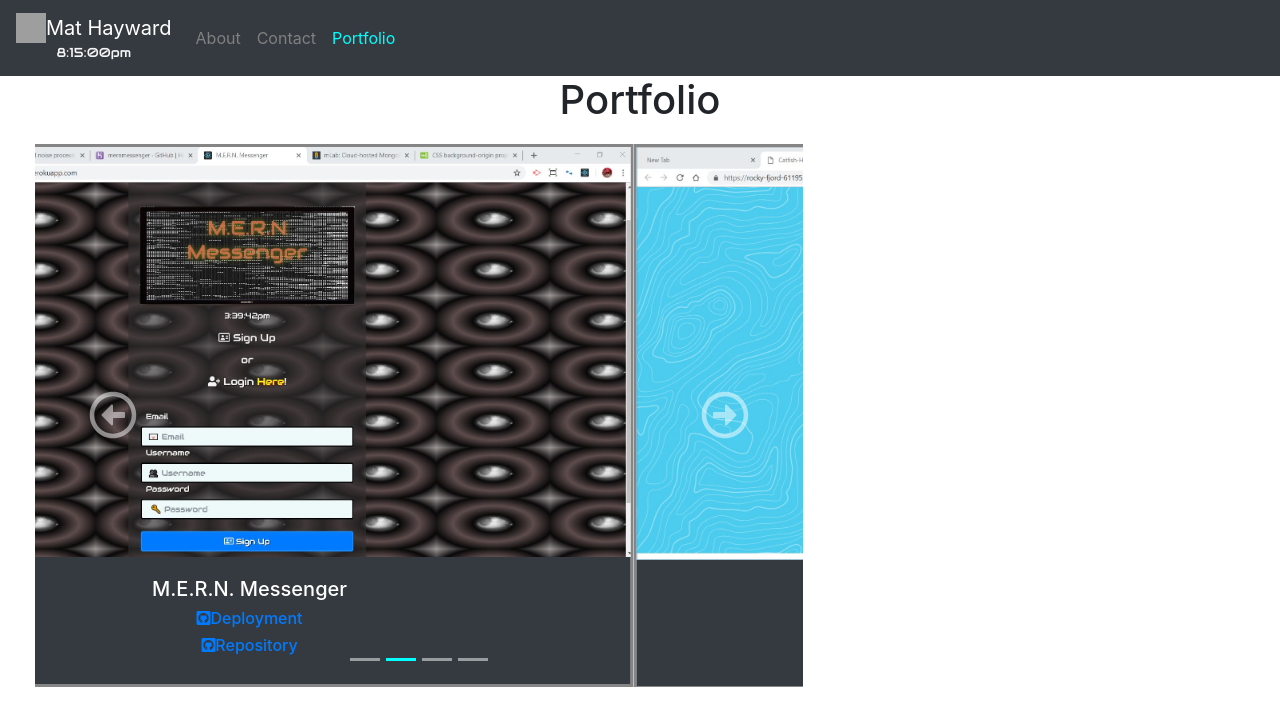
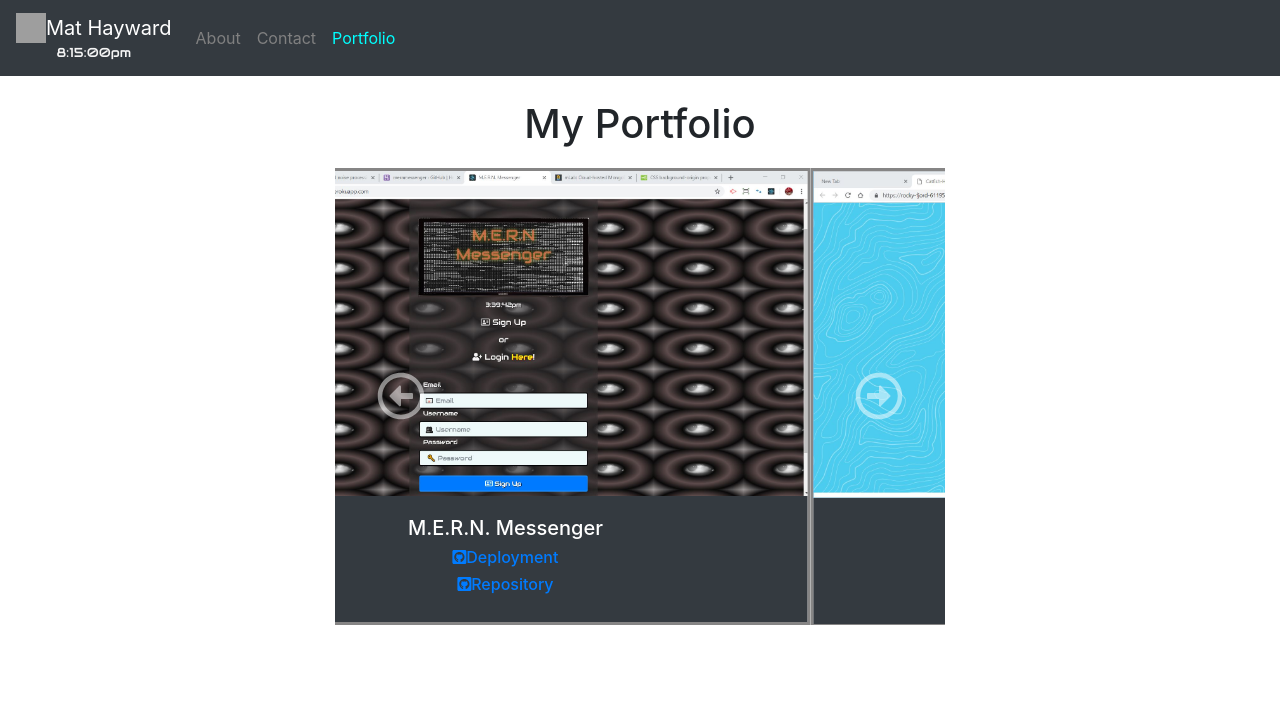
Before and after one commit to Xybolx/react-portfolio, a React (Create React App) app in the folder client/: page /portfolio in a window 1280 px wide. Shown: the top 726 px of the page. Built offline with nearby package versions, Linux system fonts and the light colour scheme; grey boxes are pictures that could not be loaded.

Commit message:
fixed carousel CSS

```diff
--- a/client/src/App.css
+++ b/client/src/App.css
@@ -22,7 +22,7 @@ body {
 }
 
 .img-fluid {
-  width: 350px;
+  max-width: 100%;
   border: solid rgba(128, 128, 128, 0.568);
   outline: solid black;
 }
@@ -62,8 +62,8 @@ p {
 }
 
 .bd-example {
-  max-width: 768px;
-  margin: 20px;
+  max-width: 100%;
+  margin-top: 20px;
 }
 
 .carousel-item {
@@ -73,3 +73,11 @@ p {
 .carousel-indicators .active {
   background: cyan;
 }
+
+.fa-bars {
+  color: cyan;
+}
+
+.navbar-dark .navbar-toggler-icon {
+  background: transparent;
+}
--- a/client/src/pages/about.js
+++ b/client/src/pages/about.js
@@ -23,6 +23,7 @@ class About extends Component {
                     </div>
                 </div>
             </nav>
+            <br />
                 <div className="jumbotron jumbotron-fluid">
                     <h1>Mat Hayward</h1>
                     <p>&nbsp;&nbsp;&nbsp;I'm a Full Stack developer with experience building Rest API's, UI's, and SQL and NoSQL databases. As a recent graduate of the University Of Arizona Full Stack Boot Camp, I am looking for an opportunity to prove myself in this industry and I'm ready and willing to listen and learn. I can be reached via the <Link to="/contact">contact</Link> page of this site and you can view some of my work <Link to="/portfolio">here</Link>.</p>
--- a/client/src/pages/contact.js
+++ b/client/src/pages/contact.js
@@ -24,16 +24,17 @@ class Contact extends Component {
                     </div>
                 </div>
             </nav>
+            <br />
                 <div className="jumbotron jumbotron-fluid">
-                    <h1>Contact</h1>
+                    <h1>Contact Me</h1>
                 <span>
                     <a style={{ margin: 20 }} href="mailto:xybolx@gmail.com">
                         Gmail&nbsp;<i className="far fa-envelope"></i>
                     </a>
-                        <a style={{ margin: 20 }} href="https://www.linkedin.com/in/mat-hayward-6a622175/" target="_blank">
+                        <a style={{ margin: 20 }} href="https://www.linkedin.com/in/mat-hayward-6a622175/" rel="noopener noreferrer" target="_blank">
                             Linked&nbsp;<i className="fab fa-linkedin"></i>
                         </a>
-                            <a style={{ margin: 20 }} href="https://github.com/Xybolx" target="_blanks">
+                            <a style={{ margin: 20 }} href="https://github.com/Xybolx" rel="noopener noreferrer" target="_blank">
                                 GitHub&nbsp;<i className="fab fa-github-square"></i>
                             </a>
                     </span>
--- a/client/src/pages/portfolio.js
+++ b/client/src/pages/portfolio.js
@@ -3,6 +3,7 @@ import { NavLink } from "react-router-dom";
 import Clock from "../components/clock";
 
 class Portfolio extends Component {
+
     render() {
         return (
             <div>
@@ -13,7 +14,7 @@ class Portfolio extends Component {
                         <Clock />
                     </NavLink>
                     <button className="navbar-toggler" type="button" data-toggle="collapse" data-target="#navbarNavAltMarkup" aria-controls="navbarNavAltMarkup" aria-expanded="false" aria-label="Toggle navigation">
-                        <span className="navbar-toggler-icon"></span>
+                        <span className="navbar-toggler-icon fas fa-bars d-inline-block align-top"></span>
                     </button>
                     <div className="collapse navbar-collapse" id="navbarNavAltMarkup">
                         <div className="navbar-nav">
@@ -23,55 +24,69 @@ class Portfolio extends Component {
                         </div>
                     </div>
                 </nav>
-                {/* <div className="jumbotron jumbotron-fluid"> */}
-                    <h1>Portfolio</h1>
-                    <div className="container-fluid">
+                <br />
+                    <h1>My Portfolio</h1>
+                    <div className="col-md-6 offset-md-3">
                         <div className="bd-example">
                             <div id="carouselExampleCaptions" className="carousel slide" data-ride="carousel">
-                                <ol className="carousel-indicators">
-                                    <li data-target="#carouselExampleCaptions" data-slide-to="0" className="active"></li>
-                                    <li data-target="#carouselExampleCaptions" data-slide-to="1"></li>
-                                    <li data-target="#carouselExampleCaptions" data-slide-to="2"></li>
-                                    <li data-target="#carouselExampleCaptions" data-slide-to="3"></li>
-                                </ol>
                                 <div className="carousel-inner">
-                                    <div className="carousel-item active" data-interval="100000">
+                                    <div className="carousel-item active">
                                         <img src="2019-06-17 15_39_42-M.E.R.N. Messenger.jpg" className="d-block w-100" alt="" />
                                         <div className="carousel-caption d-md-block">
                                             <h5>M.E.R.N. Messenger</h5>
-                                            <h6><a className="port-button" href="https://mernmessenger.herokuapp.com" target="_blank"><i className="fab fa-github-square"></i>
+                                            <h6><a className="port-button" href="https://mernmessenger.herokuapp.com" rel="noopener noreferrer" target="_blank"><i className="fab fa-github-square"></i>
                                                 Deployment</a></h6>
-                                            <h6><a className="port-button" href="https://github.com/Xybolx/chat" target="_blank"><i className="fab fa-github-square"></i>
+                                            <h6><a className="port-button" href="https://github.com/Xybolx/chat" rel="noopener noreferrer" target="_blank"><i className="fab fa-github-square"></i>
                                                 Repository</a></h6>
                                         </div>
                                     </div>
-                                    <div className="carousel-item" data-interval="100000">
+                                    <div className="carousel-item">
                                         <img src="catfish.jpg" className="d-block w-100" alt="" />
                                         <div className="carousel-caption d-md-block">
                                             <h5>Catfish</h5>
-                                            <h6><a className="port-button" href="https://rocky-fjord-61195.herokuapp.com/" target="_blank"><i className="fab fa-github-square"></i>
+                                            <h6><a className="port-button" href="https://rocky-fjord-61195.herokuapp.com/" rel="noopener noreferrer" target="_blank"><i className="fab fa-github-square"></i>
                                                 Deployment</a></h6>
-                                            <h6><a className="port-button" href="https://github.com/MochaCosine1206/ChatApp" target="_blank"><i className="fab fa-github-square"></i>
+                                            <h6><a className="port-button" href="https://github.com/MochaCosine1206/ChatApp" rel="noopener noreferrer" target="_blank"><i className="fab fa-github-square"></i>
                                                 Repository</a></h6>
                                         </div>
                                     </div>
-                                    <div className="carousel-item" data-interval="100000">
+                                    <div className="carousel-item">
                                         <img src="2019-04-02 08_54_09-Favorite Movies.jpg" className="d-block w-100" alt="" />
                                         <div className="carousel-caption d-md-block">
                                             <h5>Favorite Movies</h5>
-                                            <h6><a className="port-button" href="https://xybolx.github.io/MovieSearch/" target="_blank"><i className="fab fa-github-square"></i>
+                                            <h6><a className="port-button" href="https://xybolx.github.io/MovieSearch/" rel="noopener noreferrer" target="_blank"><i className="fab fa-github-square"></i>
                                                 Deployment</a></h6>
-                                            <h6><a className="port-button" href="https://github.com/Xybolx/MovieSearch" target="_blank"><i className="fab fa-github-square"></i>
+                                            <h6><a className="port-button" href="https://github.com/Xybolx/MovieSearch" rel="noopener noreferrer" target="_blank"><i className="fab fa-github-square"></i>
                                                 Repository</a></h6>
                                         </div>
                                     </div>
-                                    <div className="carousel-item" data-interval="100000">
+                                    <div className="carousel-item">
                                         <img src="2018-12-03 17_03_01-Link's Rupee Collector.jpg" className="d-block w-100" alt="" />
                                         <div className="carousel-caption d-md-block">
                                             <h5>Link's Rupee Collector</h5>
-                                            <h6><a className="port-button" href="https://xybolx.github.io/unit-4-game/" target="_blank"><i className="fab fa-github-square"></i>
+                                            <h6><a className="port-button" href="https://xybolx.github.io/unit-4-game/" rel="noopener noreferrer" target="_blank"><i className="fab fa-github-square"></i>
                                                 Deployment</a></h6>
-                                            <h6><a className="port-button" href="https://github.com/Xybolx/unit-4-game" target="_blank"><i className="fab fa-github-square"></i>
+                                            <h6><a className="port-button" href="https://github.com/Xybolx/unit-4-game" rel="noopener noreferrer" target="_blank"><i className="fab fa-github-square"></i>
+                                                Repository</a></h6>
+                                        </div>
+                                    </div>
+                                    <div className="carousel-item">
+                                        <img src="FriendFinder.jpg" className="d-block w-100" alt="" />
+                                        <div className="carousel-caption d-md-block">
+                                            <h5>Lifeinvader Friend Finder</h5>
+                                            <h6><a className="port-button" href="https://friend-finder-stalk-app.herokuapp.com/" rel="noopener noreferrer" target="_blank"><i className="fab fa-github-square"></i>
+                                                Deployment</a></h6>
+                                            <h6><a className="port-button" href="https://github.com/Xybolx/FriendFinder" rel="noopener noreferrer" target="_blank"><i className="fab fa-github-square"></i>
+                                                Repository</a></h6>
+                                        </div>
+                                    </div>
+                                    <div className="carousel-item">
+                                        <img src="2018-12-05 21_10_52-Star Trek Trivia.jpg" className="d-block w-100" alt="" />
+                                        <div className="carousel-caption d-md-block">
+                                            <h5>Star Trek Trivia</h5>
+                                            <h6><a className="port-button" href="https://xybolx.github.io/TriviaGame/" rel="noopener noreferrer" target="_blank"><i className="fab fa-github-square"></i>
+                                                Deployment</a></h6>
+                                            <h6><a className="port-button" href="https://github.com/Xybolx/TriviaGame" rel="noopener noreferrer" target="_blank"><i className="fab fa-github-square"></i>
                                                 Repository</a></h6>
                                         </div>
                                     </div>
@@ -229,7 +244,6 @@ class Portfolio extends Component {
                         </div>
                     </div>
                 </div> */}
-                {/* </div> */}
             </div>
         );
     };
```
